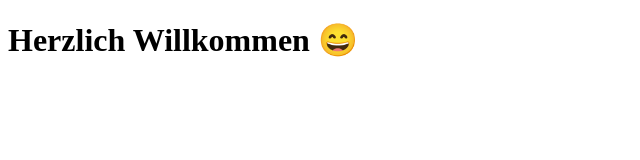
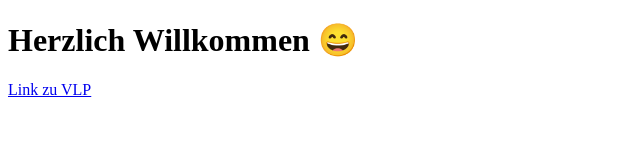
Before and after one commit to TrueVLP/vlp-entertainment, a plain HTML site: page startseite.html in a window 1280 px wide. Shown: the whole page, without its empty margins (0-640 px from the left). Drawn offline with Linux system fonts and the light colour scheme.

Commit message:
Fix mit Link

```diff
--- a/startseite.html
+++ b/startseite.html
@@ -7,4 +7,5 @@
     </head>
 
     <h1>Herzlich Willkommen 😄</h1>
+    <a href="vlp/vlp.html">Link zu VLP</a>
 </html>
```
